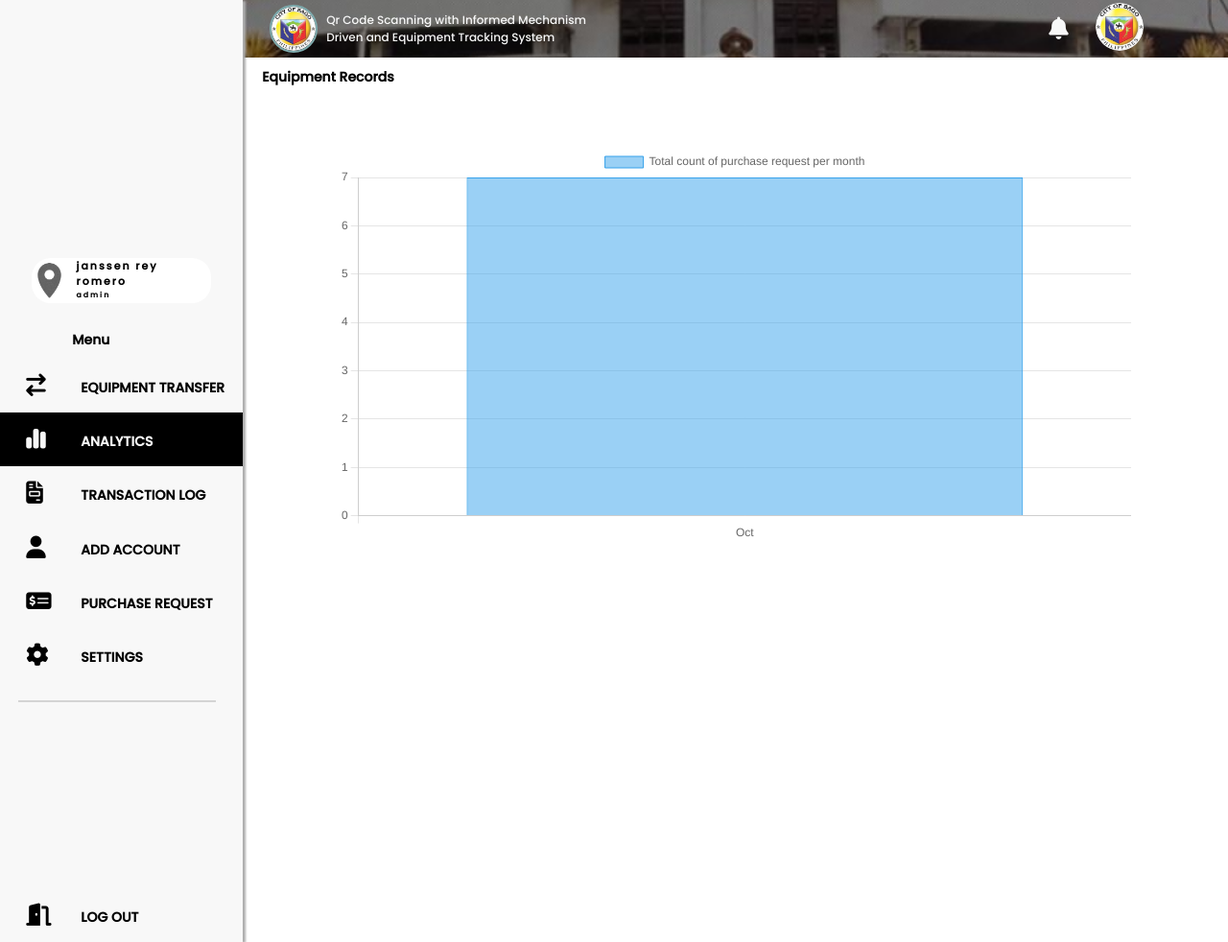
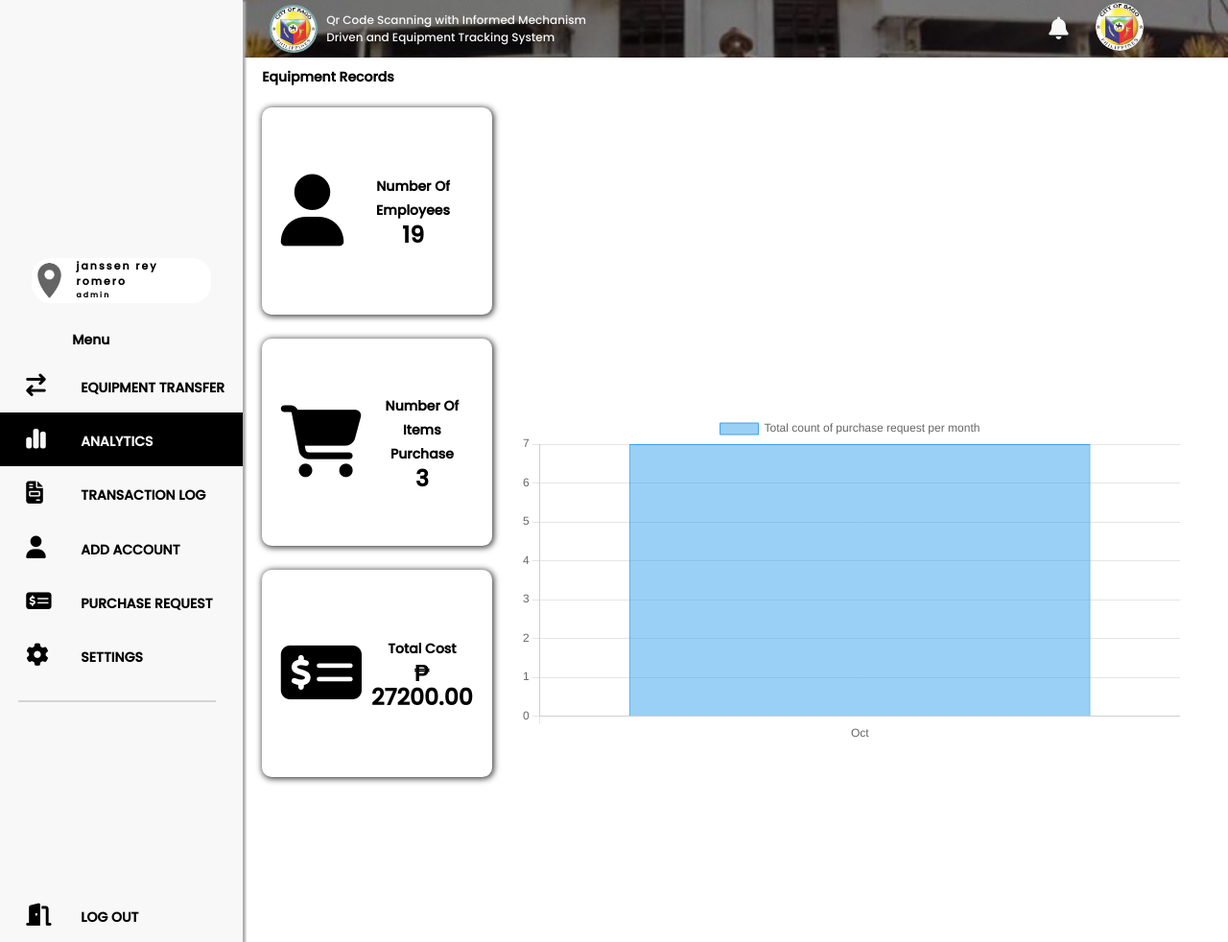
Before and after one commit to gabrielcarpio178/gsotracking, a PHP site: page /pages/admin/analytics.php in a window 1280 px wide. Shown: the whole page at 96% size. Run offline with PHP 8.4, Linux system fonts and the light colour scheme; a user stored in the database is signed in; data comes from the database, SQL or seed files in the repository; some libraries are stand-ins or nearby versions.

Commit message:
second commit

```diff
--- a/logic/dbtransferaccount.php
+++ b/logic/dbtransferaccount.php
@@ -2,19 +2,20 @@
 require 'dbCon.php';
 require 'phpmailer.php';
 sleep(1);
-if(isset($_POST['fullname'])&&isset($_POST['sex'])&&isset($_POST['birthday'])&&isset($_POST['email'])&&isset($_POST['pnumber'])&&isset($_POST['employee_id'])&&isset($_POST['department'])&&isset($_POST['position'])){
+if(isset($_POST['fullname'])&&isset($_POST['sex'])&&isset($_POST['birthday'])&&isset($_POST['email'])&&isset($_POST['pnumber'])&&isset($_POST['employee_id'])&&isset($_POST['department'])&&isset($_POST['position'])&&isset($_POST['current_email'])){
     $fullname = $_POST['fullname'];
     $sex = $_POST['sex'];
     $birthday = $_POST['birthday'];
     $email = $_POST['email'];
+    $current_email = $_POST['current_email'];
     $pnumber = $_POST['pnumber'];
     $employee_id = $_POST['employee_id'];
     $department = $_POST['department'];
     $position = $_POST['position'];
     $password = intCodeRandom();
     $hashpass = encrypt($password, secretKey());
+    $isValidEmail = isValid($conn, $email, $current_email);
 
-    $isValidEmail = isValid($conn, $email);
     if($isValidEmail!==1){
         $stmt = $conn->prepare("UPDATE `users` SET `email`= ?,`password`= ?,`phone_number`= ?,`fullname`= ?,`birthdate`= ?,`gender`= ?,`department`=?,`position`=? WHERE `usercode` = ?");
         $stmt->bind_param("sssssssss", $email, $hashpass, $pnumber, $fullname, $birthday, $sex, $department, $position ,$employee_id);
--- a/logic/phpmailer.php
+++ b/logic/phpmailer.php
@@ -26,7 +26,10 @@ function isValidEmail($conn, $email, $usercode){
     return $get_result->fetch_assoc()['total_num'];
 }
 
-function isValid($conn, $email){
+function isValid($conn, $email, $current_email){
+    if($email===$current_email){
+        return 0;
+    }
     $stmt = $conn->prepare('SELECT COUNT(*) AS total_num FROM users WHERE email = ?');
     $stmt->bind_param('s', $email);
     $stmt->execute();
--- a/pages/admin/analytics.php
+++ b/pages/admin/analytics.php
@@ -1,6 +1,31 @@
 <?php
 session_start();
 require '../../logic/dbCon.php';
+function getnumberemployees($conn){
+    $stmt = $conn->prepare("SELECT COUNT(*) AS employee_count FROM `users` WHERE role!='admin';");
+    $stmt->execute();
+    $result = $stmt->get_result();
+    $row = $result->fetch_assoc();
+    return $row['employee_count'];
+}
+function getnumberitems($conn){
+    $stmt = $conn->prepare("SELECT COUNT(*) AS number_items FROM `purchase_request` AS pr JOIN `purchase_request_list` AS pl ON pr.purchase_request_code = pl.purchase_request_code WHERE pr.status = 'accept';");
+    $stmt->execute();
+    $result = $stmt->get_result();
+    $row = $result->fetch_assoc();
+    return $row['number_items'];
+}
+
+function getsum_const($conn){
+    $stmt = $conn->prepare("SELECT SUM(pl.price) AS sum_cost FROM `purchase_request` AS pr JOIN `purchase_request_list` AS pl ON pr.purchase_request_code = pl.purchase_request_code WHERE pr.status = 'accept';");
+    $stmt->execute();
+    $result = $stmt->get_result();
+    $row = $result->fetch_assoc();
+    return $row['sum_cost'];
+}
+if($_SESSION['role']!=='admin'){
+    header("Location: ../../index.php");
+}
 ?>
 
 <!DOCTYPE html>
@@ -114,10 +139,76 @@ require '../../logic/dbCon.php';
             <h2>Equipment Records</h2>
             <hr>
         </div>
+        <style>
+            .datas-display{
+                display: flex;
+                flex-direction: row;
+                gap: 10px 0;
+                padding: 10px 20px;
+            }
+            .icon{
+                font-size: 8rem;
+            }
+            .datas-numbers{
+                display: flex;
+                flex-direction: column;
+                /* border: 1px solid black; */
+                width: 30%;
+                height: 100vh;
+                gap: 25px 0;
+            }
+            .data-number{
+                height: 22%;
+                border-radius: 10px/10px;
+                display: flex;
+                flex-direction: row;
+                align-items: center;
+                gap: 0 10px;
+                padding: 0 20px;
+                box-shadow: 1px 1px 6px 1px rgba(0,0,0,0.75);
+-webkit-box-shadow: 1px 1px 6px 1px rgba(0,0,0,0.75);
+-moz-box-shadow: 1px 1px 6px 1px rgba(0,0,0,0.75);
+            }
+            .number-label{
+                font-size: 1.5rem;
+                font-weight: bold;
+                width: 100%;
+                text-align: center;
+                line-height: 25px;
+            }
+            .number{
+                font-size: 2.5rem;
+            }
+        </style>
+        <div class="datas-display">
+            <div class="datas-numbers">
+                <div class="employee_number data-number">
+                    <i class="fa-solid fa-user icon"></i>
+                    <div class="number-label">
+                        <div class="label">Number Of Employees</div>
+                        <div class="number"><?=getnumberemployees($conn) ?></div>
+                    </div>
+                </div>
+                <div class="items_purchase_number data-number">
+                    <i class="fa-solid fa-cart-shopping icon"></i>
+                    <div class="number-label">
+                        <div class="label">Number Of Items Purchase</div>
+                        <div class="number"><?=getnumberitems($conn) ?></div>
+                    </div>
+                </div>
+                <div class="total_cost_number data-number">
+                    <i class="fa-solid fa-money-check-dollar icon"></i>
+                    <div class="number-label">
+                        <div class="label">Total Cost</div>
+                        <div class="number">₱ <?=number_format(getsum_const($conn), 2, '.', '') ?></div>
+                    </div>
+                </div>
+            </div>
+            <div class="chartData">
+                <canvas id="myChart"></canvas>
+            </div>
+        </div>
 
-        <div class="chartData">
-            <canvas id="myChart"></canvas>
-        </div>
     </div>
 
     <script src="../../scripts/jquery.min.js"></script>
--- a/pages/admin/purchase_request.php
+++ b/pages/admin/purchase_request.php
@@ -486,6 +486,7 @@ $stmt->close();
                             confirmButtonText: "Yes",
                             cancelButtonText: "No",
                         }).then((result) => {
+                            // console.log(result);
                             if (result.isConfirmed) {
                                 setTimeout(function() {
                                     $("#loader_div").css("display", "block");
--- a/pages/admin/transaction.php
+++ b/pages/admin/transaction.php
@@ -113,7 +113,7 @@ require '../../logic/dbCon.php';
                             <th>transaction type</th>
                             <th>location</th>
                             <th>end user</th>
-                            <th>notes</th>
+
                         </tr>
                     </thead>
                     <tbody id="tableBody">
@@ -137,7 +137,6 @@ require '../../logic/dbCon.php';
                             echo "<td>" . $row['type'] . "</td>";
                             echo "<td>" . $row['location'] . "</td>";
                             echo "<td>" . $row['role'] . "</td>";
-                            echo "<td>" . $row['notes'] . "</td>";
                             echo "</tr>";
                         }
                         ?>
--- a/pages/client/accountability.php
+++ b/pages/client/accountability.php
@@ -80,7 +80,7 @@ $profile = $row['profile'] ?? $defaultProfile;
             <img src="<?php echo $_SESSION['profile'] ?>" alt="">
             <div>
                 <h3 style="letter-spacing: 2px;"><?php echo $_SESSION['fullname'] ?></h3>
-                <h5 style="letter-spacing: 2px;"><?php echo $_SESSION['role'] ?></h5>
+                <h5 style="letter-spacing: 2px;"><?php echo $_SESSION['position']  ?></h5>
             </div>
         </div>
         <span class="menutext">menu</span>
--- a/pages/client/settings.php
+++ b/pages/client/settings.php
@@ -71,7 +71,7 @@ $profile = $row['profile'] ?? $defaultProfile;
             <img src="<?php echo $_SESSION['profile'] ?>" alt="">
             <div>
                 <h3 style="letter-spacing: 2px;"><?php echo $_SESSION['fullname'] ?></h3>
-                <h5 style="letter-spacing: 2px;"><?php echo $_SESSION['role'] ?></h5>
+                <h5 style="letter-spacing: 2px;"><?php echo $_SESSION['position']  ?></h5>
             </div>
         </div>
         <span class="menutext">menu</span>
--- a/pages/storekeeper/storekeep_qr.php
+++ b/pages/storekeeper/storekeep_qr.php
@@ -7,9 +7,7 @@ session_start();
 <head>
     <meta charset="UTF-8">
     <title>QR SCANNING</title>
-    <link rel="icon" type="image/gif" href="imgOP/gif001.gif">
-
-
+    <link rel="icon" type="image/gif" href="../../styles/images/logo2.png">
     <link rel="stylesheet" href="https://cdnjs.cloudflare.com/ajax/libs/font-awesome/6.6.0/css/all.min.css"
         integrity="sha512-Kc323vGBEqzTmouAECnVceyQqyqdsSiqLQISBL29aUW4U/M7pSPA/gEUZQqv1cwx4OnYxTxve5UMg5GT6L4JJg=="
         crossorigin="anonymous" referrerpolicy="no-referrer" />
```
Also changed, not shown: pages/admin/equipment_transfer.php (+10 -3 lines), pages/storekeeper/equipment_list.php (+20 -15 lines), pages/storekeeper/qrcoderesult.php (+37 -21 lines), phpqrcode/.png-errors.txt.
